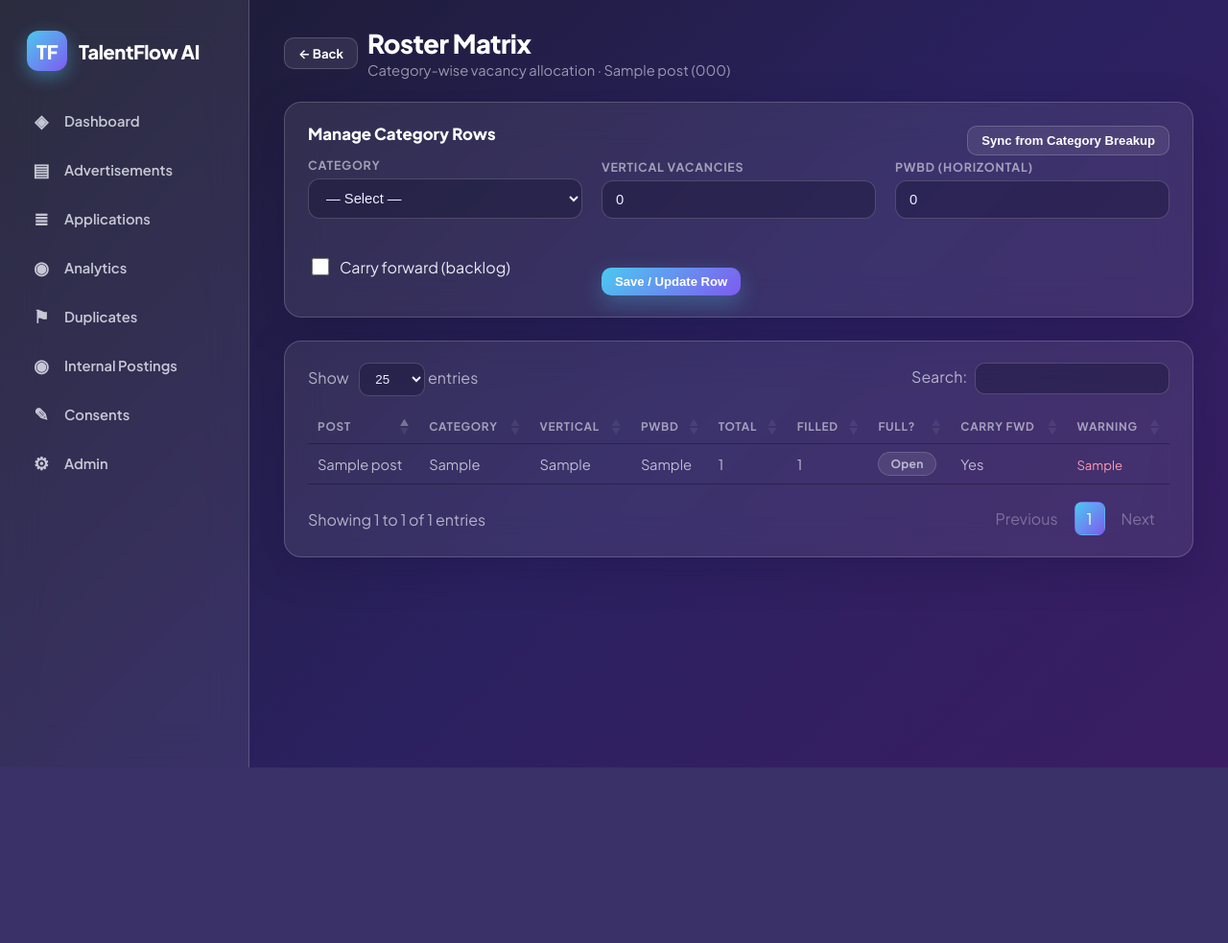
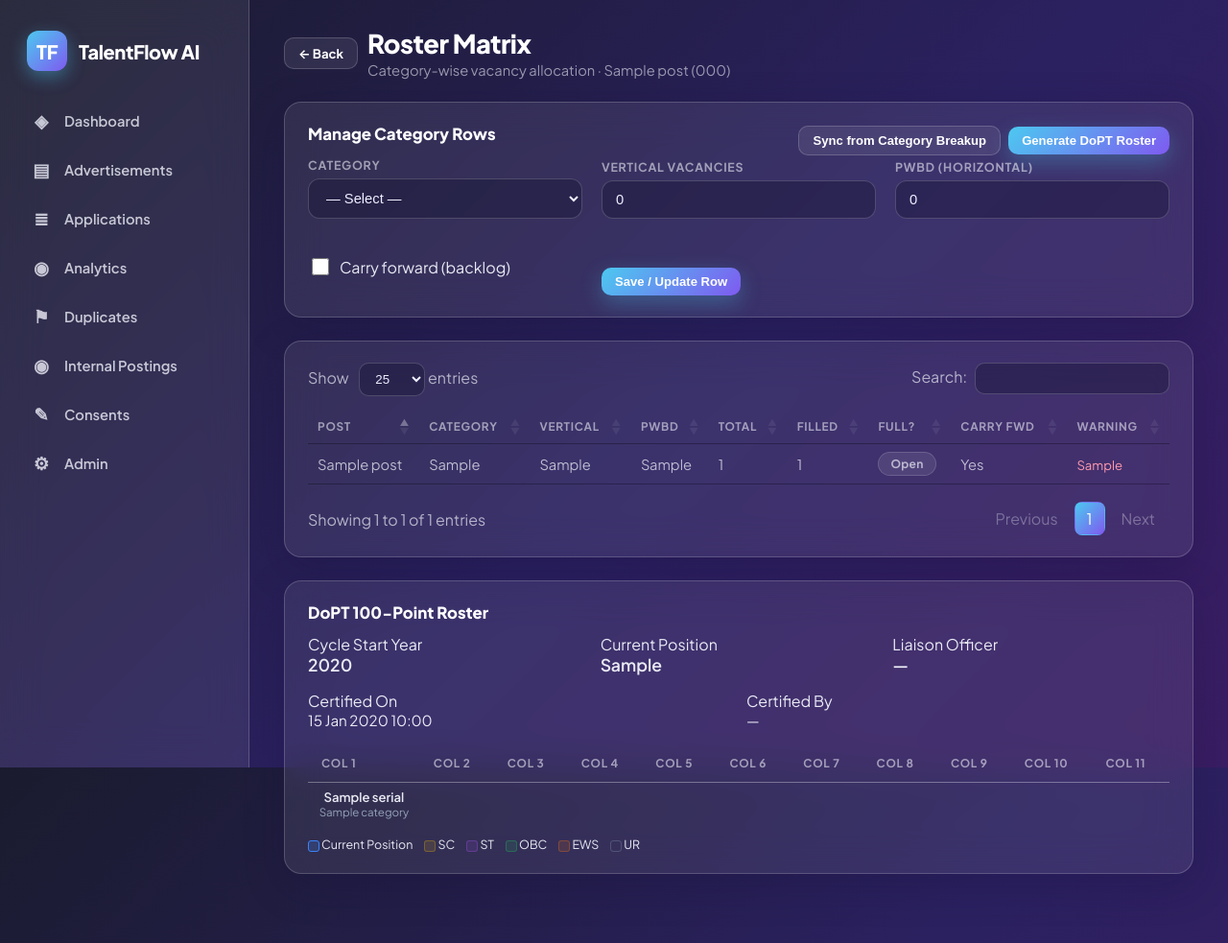
Before and after one commit to BusDec/TalentFlowAI, a Django app: template templates/recruitment/roster.html in a window 1280 px wide. Shown: the whole page at 96% size. Before the commit the page ends 800 px from the top, so only its background shows below. Run offline with Django 5.2, Linux system fonts and the light colour scheme; the template is opened without the code that fills it: most values are stand-ins (such as "Sample title", 1, 10 or a date in 2020); some libraries are stand-ins or nearby versions.

Commit message:
Phase 3: Roster — DoPT grid UI + generation action

```diff
--- a/templates/recruitment/roster.html
+++ b/templates/recruitment/roster.html
@@ -7,11 +7,18 @@
 <div class="tf-glass tf-card mb-4">
     <div class="tf-flex" style="justify-content:space-between">
         <div class="tf-section-title">Manage Category Rows</div>
-        <form method="post">
-            {% csrf_token %}
-            <input type="hidden" name="action" value="generate">
-            <button class="tf-btn small ghost" type="submit">Sync from Category Breakup</button>
-        </form>
+        <div class="tf-flex" style="gap:8px">
+            <form method="post">
+                {% csrf_token %}
+                <input type="hidden" name="action" value="generate">
+                <button class="tf-btn small ghost" type="submit">Sync from Category Breakup</button>
+            </form>
+            <form method="post">
+                {% csrf_token %}
+                <input type="hidden" name="action" value="dopt_generate">
+                <button class="tf-btn small" type="submit">Generate DoPT Roster</button>
+            </form>
+        </div>
     </div>
     <form method="post" class="tf-grid-3" style="align-items:end">
         {% csrf_token %}
@@ -42,7 +49,7 @@
     </form>
 </div>
 
-<div class="tf-glass tf-card">
+<div class="tf-glass tf-card mb-4">
     <table class="tf-table" id="rosterTable">
         <thead><tr><th>Post</th><th>Category</th><th>Vertical</th><th>PwBD</th><th>Total</th><th>Filled</th><th>Full?</th><th>Carry Fwd</th><th>Warning</th></tr></thead>
         <tbody>
@@ -64,6 +71,74 @@
         </tbody>
     </table>
 </div>
+
+{% if dopt %}
+<div class="tf-glass tf-card mb-4">
+    <div class="tf-section-title" style="margin-bottom:12px">DoPT 100-Point Roster</div>
+
+    <div class="tf-grid-3" style="margin-bottom:16px;gap:16px">
+        <div>
+            <span class="tf-label">Cycle Start Year</span>
+            <div style="font-size:1.1rem;font-weight:600">{{ dopt.cycle_start_year }}</div>
+        </div>
+        <div>
+            <span class="tf-label">Current Position</span>
+            <div style="font-size:1.1rem;font-weight:600">{{ dopt.current_position }}</div>
+        </div>
+        <div>
+            <span class="tf-label">Liaison Officer</span>
+            <div style="font-size:1.1rem;font-weight:600">{{ dopt.liaison_officer|default:"—" }}</div>
+        </div>
+    </div>
+
+    {% if dopt.certified_on %}
+    <div class="tf-grid-2" style="margin-bottom:16px;gap:16px">
+        <div>
+            <span class="tf-label">Certified On</span>
+            <div style="font-size:0.95rem">{{ dopt.certified_on|date:"d M Y H:i" }}</div>
+        </div>
+        <div>
+            <span class="tf-label">Certified By</span>
+            <div style="font-size:0.95rem">{{ dopt.certified_by|default:"—" }}</div>
+        </div>
+    </div>
+    {% endif %}
+
+    <div style="overflow-x:auto">
+        <table class="tf-table" id="doptGrid" style="text-align:center">
+            <thead>
+                <tr>
+                    {% for col_num in "12345678910" %}
+                    <th>Col {{ forloop.counter }}</th>
+                    {% endfor %}
+                </tr>
+            </thead>
+            <tbody>
+                {% for row_entries in dopt_grid %}
+                <tr>
+                    {% for entry in row_entries %}
+                    <td class="{% if entry.serial == dopt.current_position %}roster-current{% endif %}{% if entry.category != 'UR' %} roster-reserved{% endif %}"
+                        style="padding:6px 4px;font-size:0.82rem;{% if entry.serial == dopt.current_position %}background:rgba(59,130,246,0.2);border:2px solid #3b82f6;font-weight:700{% endif %}{% if entry.category == 'SC' %};background:rgba(234,179,8,0.12){% elif entry.category == 'ST' %};background:rgba(168,85,247,0.12){% elif entry.category == 'OBC' %};background:rgba(34,197,94,0.12){% elif entry.category == 'EWS' %};background:rgba(249,115,22,0.12){% endif %}">
+                        <div style="font-weight:600">{{ entry.serial }}</div>
+                        <div style="font-size:0.72rem;color:#94a3b8">{{ entry.category }}</div>
+                    </td>
+                    {% endfor %}
+                </tr>
+                {% endfor %}
+            </tbody>
+        </table>
+    </div>
+
+    <div style="margin-top:12px;display:flex;gap:12px;flex-wrap:wrap;font-size:0.78rem">
+        <span><span style="display:inline-block;width:12px;height:12px;border-radius:3px;background:rgba(59,130,246,0.2);border:1px solid #3b82f6;vertical-align:middle"></span> Current Position</span>
+        <span><span style="display:inline-block;width:12px;height:12px;border-radius:3px;background:rgba(234,179,8,0.12);border:1px solid rgba(234,179,8,0.3);vertical-align:middle"></span> SC</span>
+        <span><span style="display:inline-block;width:12px;height:12px;border-radius:3px;background:rgba(168,85,247,0.12);border:1px solid rgba(168,85,247,0.3);vertical-align:middle"></span> ST</span>
+        <span><span style="display:inline-block;width:12px;height:12px;border-radius:3px;background:rgba(34,197,94,0.12);border:1px solid rgba(34,197,94,0.3);vertical-align:middle"></span> OBC</span>
+        <span><span style="display:inline-block;width:12px;height:12px;border-radius:3px;background:rgba(249,115,22,0.12);border:1px solid rgba(249,115,22,0.3);vertical-align:middle"></span> EWS</span>
+        <span><span style="display:inline-block;width:12px;height:12px;border-radius:3px;background:transparent;border:1px solid rgba(148,163,184,0.3);vertical-align:middle"></span> UR</span>
+    </div>
+</div>
+{% endif %}
 {% endblock %}
 
 {% block scripts %}
```
Also changed, not shown: recruitment/views.py (+34 -1 lines).
